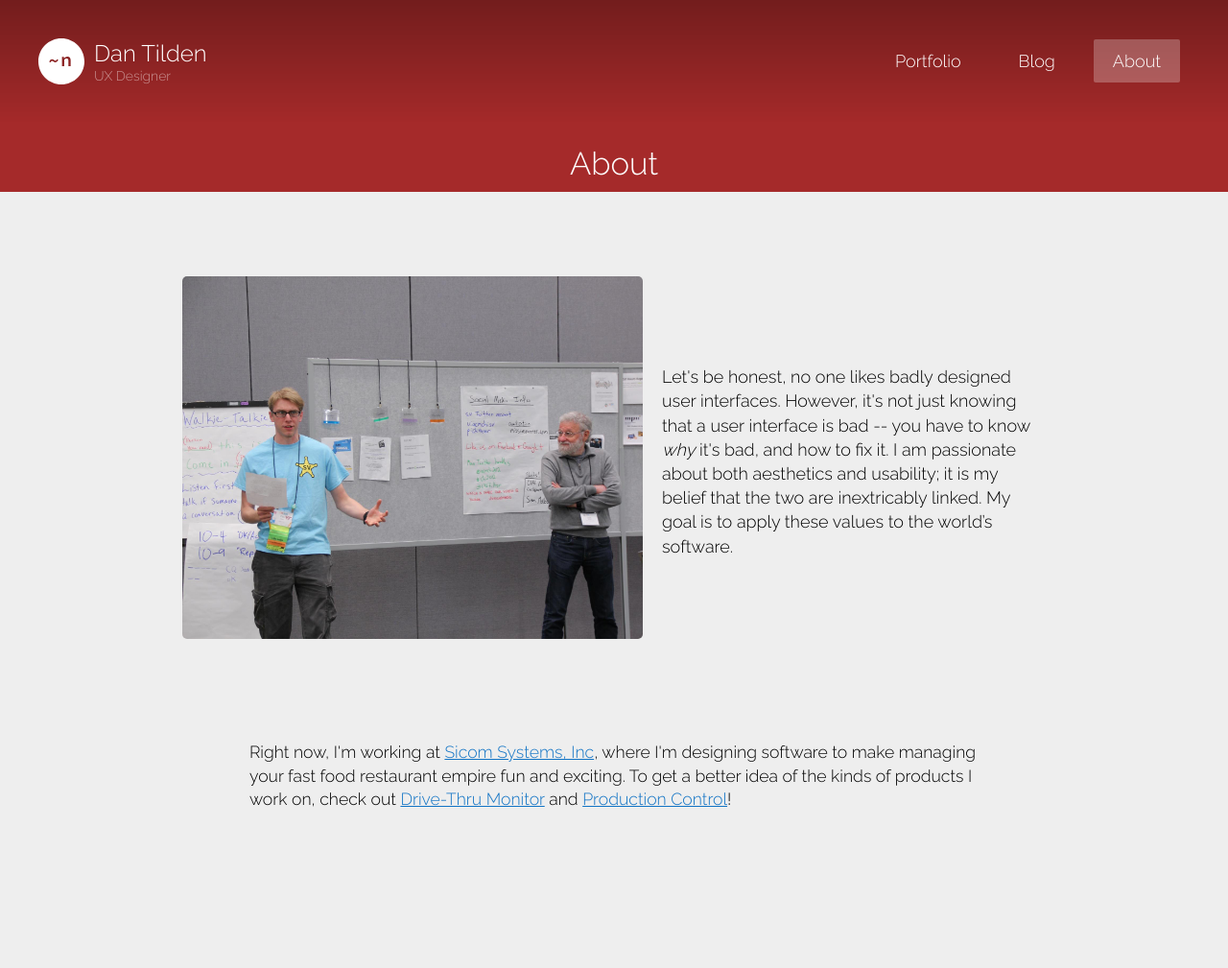
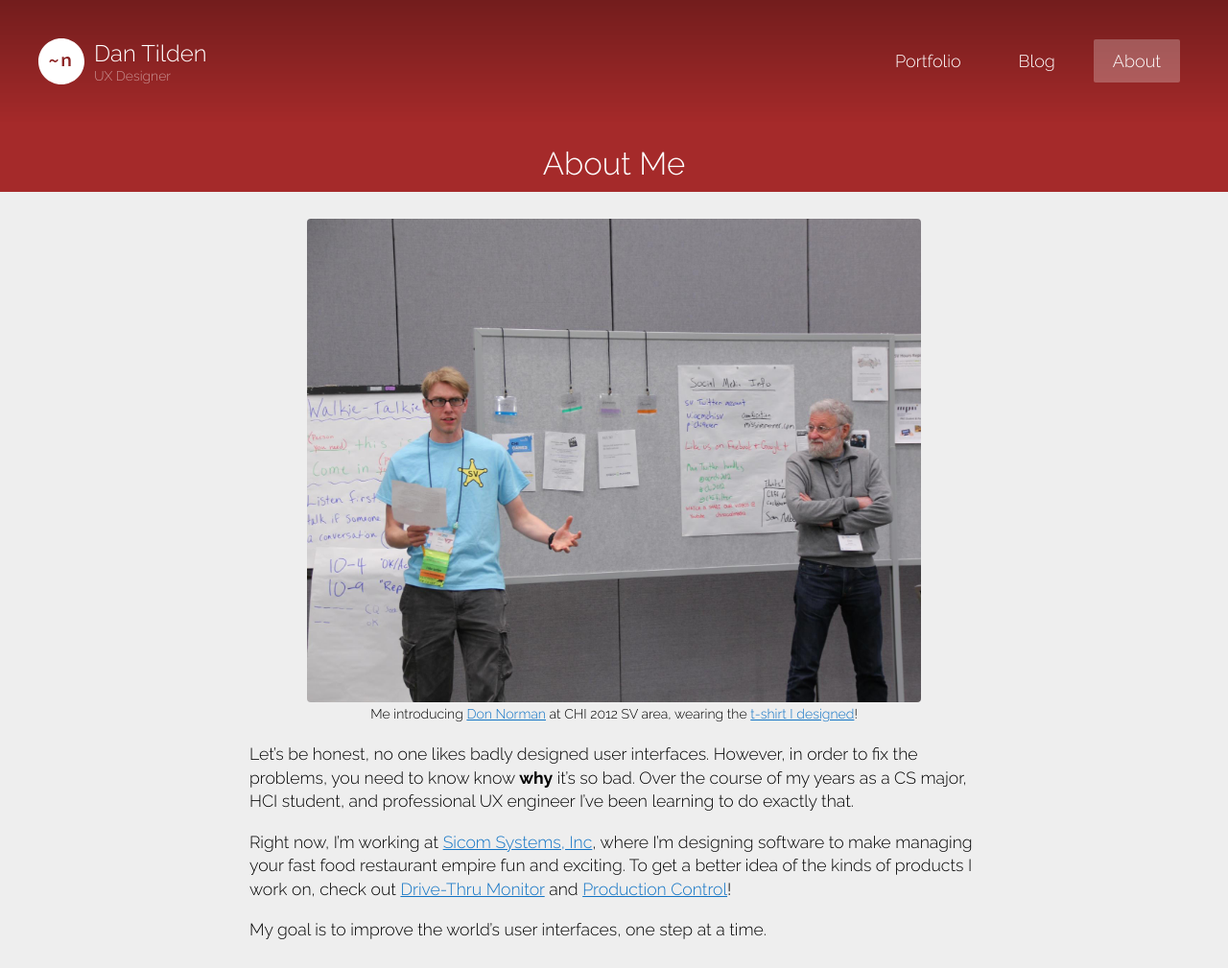
Before and after one commit to tilden/tilden.github.io, a Jekyll site: the page built from about.md, in a window 1280 px wide and 1009 px high. Shown: the whole window at 96% size. Built offline with Jekyll 4.4.1, drawn with Linux system fonts in a browser that asks for light colours; nearby versions of some CDN libraries.

Commit message:
About page improvements

```diff
--- a/_layouts/page.html
+++ b/_layouts/page.html
@@ -11,6 +11,8 @@ layout: default
 <div id="ground" class="post">
   <h2>{{ page.title }}</h2>
 
+  <article class="post_content">
   {{ content }}
+  </article>
 
 </div>
--- /dev/null
+++ b/about.md
@@ -0,0 +1,20 @@
+---
+layout: page
+title: About Me
+permalink: /about/
+section: about
+top_bar_color: '#A52A2A'
+---
+
+<img src="/images/about_photo.jpg" width="640px" />
+<small class="caption">Me introducing [Don Norman](http://en.wikipedia.org/wiki/Don_Norman) at CHI 2012 SV area, wearing the [t-shirt I designed](/projects/archive/#chi_shirt)!</small>
+
+Let's be honest, no one likes badly designed user interfaces. However, in order to fix
+the problems, you need to know know <b>why</b> it's so bad. Over the course of my years as a CS major, HCI student, and professional UX engineer I've been learning to do exactly that.
+
+Right now, I'm working at [Sicom Systems, Inc](http://www.sicom.com), where I'm designing
+software to make managing your fast food restaurant empire fun and exciting.
+To get a better idea of the kinds of products I work on, check out [Drive-Thru Monitor](/projects/drivethru/)
+and [Production Control](/projects/productioncontrol)!
+
+My goal is to improve the world's user interfaces, one step at a time.
--- a/about/index.html
+++ /dev/null
@@ -1,32 +0,0 @@
----
-layout: page
-title: About
-permalink: /about/
-section: about
-top_bar_color: '#A52A2A'
----
-
-<div class="section cols left_pic">
-  <div>
-    <img src="{{ site.url }}/images/about_photo.jpg" width="480px" style="border-radius: 5px" />
-  </div>
-
-  <div class="pic_desc">
-    <!-- <h3>Look it's me or whatevz</h3> -->
-
-    Let's be honest, no one likes badly designed user interfaces. However, it's not just
-    knowing that a user interface is bad -- you have to know <i>why</i> it's bad, and
-    how to fix it.
-    I am passionate about both aesthetics and usability; it is my belief that the two are inextricably
-    linked.  My goal is to apply these values to the world’s software.
-
-  </div>
-</div> <!-- div.cols -->
-
-<div class="post_content">
-  Right now, I'm working at <a href="http://www.sicom.com">Sicom Systems, Inc</a>, where I'm designing
-  software to make managing your fast food restaurant empire fun and exciting.
-  To get a better idea of the kinds of products I work on, check out
-  <a href="/projects/drivethru/">Drive-Thru Monitor</a> and
-  <a href="/projects/productioncontrol">Production Control</a>!
-</div>
--- a/css/style.css
+++ b/css/style.css
@@ -358,8 +358,16 @@ img.logo {
 .section {
   text-align: center;
   line-height: 140%;
-  margin: 4em auto;
+  margin: 0 auto 4em auto;
   font-weight: 300;
+}
+
+/* wacky alternative margin so we can jump to click targets
+   without navbar overlap */
+.section:before {
+   content: "";
+   display: block;
+   height: 2em;
 }
 
 .project_desc > .project_subtitle {
@@ -545,6 +553,12 @@ sup a {
   text-decoration: none;
 }
 
+.caption {
+  text-align: center;
+  font-size: 80%;
+  display: block;
+}
+
 .footnotes {
   font-size: 14px;
 }
--- a/projects/archive/index.html
+++ b/projects/archive/index.html
@@ -5,7 +5,7 @@ project_title: "Other Projects"
 project_subtitle: "Projects that, while interesting, didn't seem like they needed a whole page."
 ---
 
-<div class="section">
+<div class="section" id="chi_shirt">
 	<h2>CHI 2012 Winning T-Shirt Design</h2>
 	<div>
 		<img src="chi_tshirt.png" width="720px" height="350px" />
```
